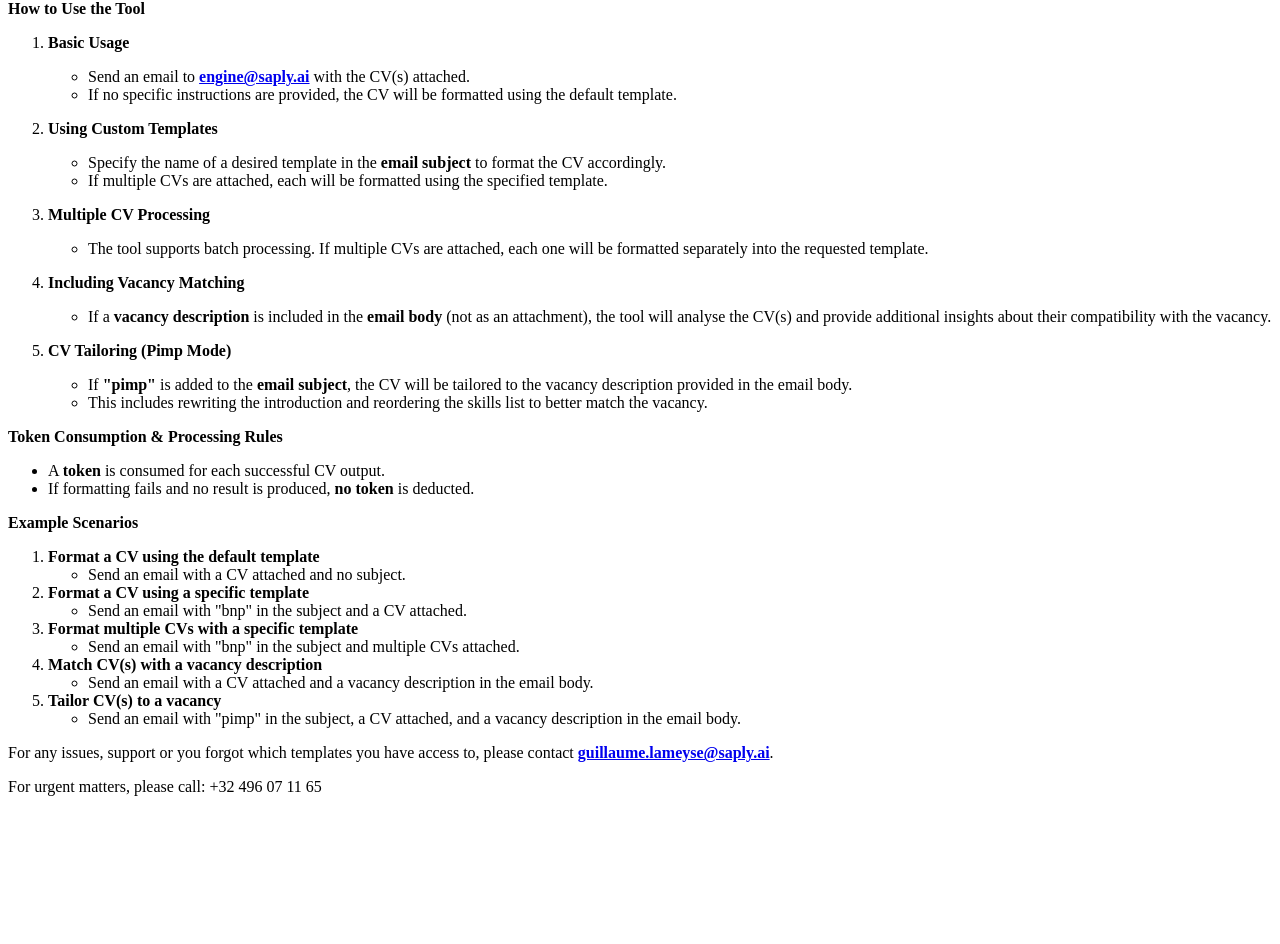
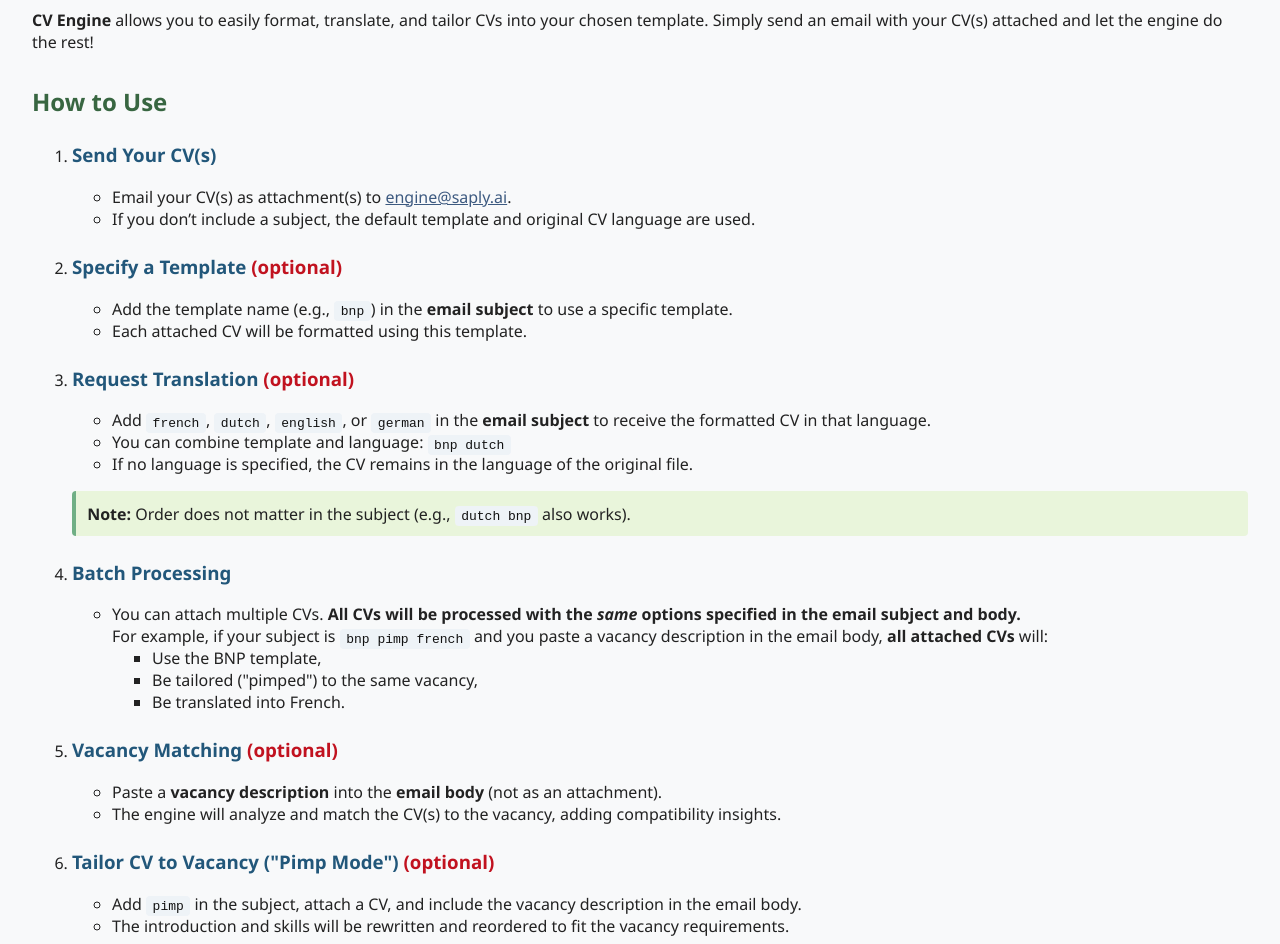
Before and after one commit to Saply-ai/cv-engine-manual, a plain HTML site: page index.html in a window 1280 px wide. Shown: the part 118-1062 px from the top of the page. Before the commit the page ends 930 px from the top, so only its background shows below. Drawn offline with Linux system fonts and the light colour scheme.

Commit message:
Update index.html

```diff
--- a/index.html
+++ b/index.html
@@ -1,64 +1,147 @@
+<!DOCTYPE html>
+<html lang="en">
+<head>
+  <meta charset="UTF-8">
+  <title>CV Engine - User Manual</title>
+  <style>
+    body { font-family: "Segoe UI", Arial, sans-serif; color: #222; background: #f8f9fa; margin: 0; padding: 2rem; }
+    h1 { font-size: 2.2rem; color: #334e68; }
+    h2 { color: #386641; margin-top: 2rem; }
+    h3 { color: #22577a; margin-top: 1.5rem; }
+    ul, ol { margin-bottom: 1rem; }
+    code, pre { background: #eef3f7; color: #111; border-radius: 4px; padding: 0.2em 0.5em; }
+    .note { background: #e9f5db; padding: 0.7rem; border-left: 4px solid #70af85; margin-bottom: 1.2rem; border-radius: 4px; }
+    .important { color: #c1121f; font-weight: bold; }
+    a { color: #3d5a80; text-decoration: underline; }
+    .example { background: #e0e0e0; padding: 0.7rem; border-radius: 4px; margin-bottom: 1rem; }
+    .contact { margin-top: 2rem; font-size: 1.06rem; }
+    .token { color: #005f73; }
+  </style>
+</head>
+<body>
 
-<h1 id="user-manual-cv-engine">User Manual - CV Engine</h1>
-<p><strong>Overview</strong> The CV Engine allows users to format CVs into predefined templates by simply sending an email with the CV(s) as an attachment. The tool automatically processes the CV(s) and returns the formatted output.</p>
-<p><strong>How to Use the Tool</strong></p>
+<h1>CV Engine &mdash; User Manual</h1>
+<p>
+  <strong>CV Engine</strong> allows you to easily format, translate, and tailor CVs into your chosen template. Simply send an email with your CV(s) attached and let the engine do the rest!
+</p>
+
+<h2>How to Use</h2>
+
 <ol>
-<li><p><strong>Basic Usage</strong></p>
+  <li>
+    <h3>Send Your CV(s)</h3>
     <ul>
-<li>Send an email to <strong><a href="mailto:engine@saply.ai">engine@saply.ai</a></strong> with the CV(s) attached.</li>
-<li>If no specific instructions are provided, the CV will be formatted using the default template.</li>
+      <li>Email your CV(s) as attachment(s) to <a href="mailto:engine@saply.ai">engine@saply.ai</a>.</li>
+      <li>If you don’t include a subject, the default template and original CV language are used.</li>
     </ul>
   </li>
-<li><p><strong>Using Custom Templates</strong></p>
+  <li>
+    <h3>Specify a Template <span class="important">(optional)</span></h3>
     <ul>
-<li>Specify the name of a desired template in the <strong>email subject</strong> to format the CV accordingly.</li>
-<li>If multiple CVs are attached, each will be formatted using the specified template.</li>
+      <li>Add the template name (e.g., <code>bnp</code>) in the <strong>email subject</strong> to use a specific template.</li>
+      <li>Each attached CV will be formatted using this template.</li>
     </ul>
   </li>
-<li><p><strong>Multiple CV Processing</strong></p>
+  <li>
+    <h3>Request Translation <span class="important">(optional)</span></h3>
     <ul>
-<li>The tool supports batch processing. If multiple CVs are attached, each one will be formatted separately into the requested template.</li>
+      <li>Add <code>french</code>, <code>dutch</code>, <code>english</code>, or <code>german</code> in the <strong>email subject</strong> to receive the formatted CV in that language.</li>
+      <li>You can combine template and language: <code>bnp dutch</code></li>
+      <li>If no language is specified, the CV remains in the language of the original file.</li>
+    </ul>
+    <div class="note">
+      <strong>Note:</strong> Order does not matter in the subject (e.g., <code>dutch bnp</code> also works).
+    </div>
+  </li>
+  <li>
+  <h3>Batch Processing</h3>
+  <ul>
+    <li>
+      You can attach multiple CVs. <strong>All CVs will be processed with the <em>same</em> options specified in the email subject and body.</strong>
+      <br>
+      For example, if your subject is <code>bnp pimp french</code> and you paste a vacancy description in the email body, <strong>all attached CVs</strong> will:
+      <ul>
+        <li>Use the BNP template,</li>
+        <li>Be tailored ("pimped") to the same vacancy,</li>
+        <li>Be translated into French.</li>
       </ul>
     </li>
-<li><p><strong>Including Vacancy Matching</strong></p>
-<ul>
-<li>If a <strong>vacancy description</strong> is included in the <strong>email body</strong> (not as an attachment), the tool will analyse the CV(s) and provide additional insights about their compatibility with the vacancy.</li>
   </ul>
 </li>
-<li><p><strong>CV Tailoring (Pimp Mode)</strong></p>
+
+  <li>
+    <h3>Vacancy Matching <span class="important">(optional)</span></h3>
     <ul>
-<li>If <strong>&quot;pimp&quot;</strong> is added to the <strong>email subject</strong>, the CV will be tailored to the vacancy description provided in the email body.</li>
-<li>This includes rewriting the introduction and reordering the skills list to better match the vacancy.</li>
+      <li>Paste a <strong>vacancy description</strong> into the <strong>email body</strong> (not as an attachment).</li>
+      <li>The engine will analyze and match the CV(s) to the vacancy, adding compatibility insights.</li>
+    </ul>
+  </li>
+  <li>
+    <h3>Tailor CV to Vacancy ("Pimp Mode") <span class="important">(optional)</span></h3>
+    <ul>
+      <li>Add <code>pimp</code> in the subject, attach a CV, and include the vacancy description in the email body.</li>
+      <li>The introduction and skills will be rewritten and reordered to fit the vacancy requirements.</li>
     </ul>
   </li>
 </ol>
-<p><strong>Token Consumption &amp; Processing Rules</strong></p>
+
+<h2>Token Usage & Processing Rules</h2>
 <ul>
-<li>A <strong>token</strong> is consumed for each successful CV output.</li>
-<li>If formatting fails and no result is produced, <strong>no token</strong> is deducted.</li>
+  <li>One <span class="token">token</span> is used for each successful CV output.</li>
+  <li><span class="important">No token</span> is used if processing fails and no result is produced.</li>
 </ul>
-<p><strong>Example Scenarios</strong></p>
-<ol>
-<li><strong>Format a CV using the default template</strong><ul>
-<li>Send an email with a CV attached and no subject.</li>
+
+<h2>Examples</h2>
+<div class="example">
+  <strong>Format a CV using the default template:</strong>
+  <ul>
+    <li>Send an email with a CV attached and <strong>no subject</strong>.</li>
   </ul>
-</li>
-<li><strong>Format a CV using a specific template</strong><ul>
-<li>Send an email with &quot;bnp&quot; in the subject and a CV attached.</li>
+</div>
+<div class="example">
+  <strong>Format a CV using a specific template:</strong>
+  <ul>
+    <li>Subject: <code>bnp</code><br>Attach CV(s).</li>
   </ul>
-</li>
-<li><strong>Format multiple CVs with a specific template</strong><ul>
-<li>Send an email with &quot;bnp&quot; in the subject and multiple CVs attached.</li>
+</div>
+<div class="example">
+  <strong>Format a CV in a specific language:</strong>
+  <ul>
+    <li>Subject: <code>dutch</code> (for Dutch output)</li>
+    <li>Or combine: <code>bnp german</code> (use template BNP and translate to German)</li>
+    <li>Attach CV(s).</li>
   </ul>
-</li>
-<li><strong>Match CV(s) with a vacancy description</strong><ul>
-<li>Send an email with a CV attached and a vacancy description in the email body.</li>
+</div>
+<div class="example">
+  <strong>Batch process multiple CVs:</strong>
+  <ul>
+    <li>Subject: <code>bnp french</code></li>
+    <li>Attach several CVs.</li>
   </ul>
-</li>
-<li><strong>Tailor CV(s) to a vacancy</strong><ul>
-<li>Send an email with &quot;pimp&quot; in the subject, a CV attached, and a vacancy description in the email body.</li>
+</div>
+<div class="example">
+  <strong>Match CV(s) to a vacancy description:</strong>
+  <ul>
+    <li>Attach CV(s), paste vacancy description in the email body.</li>
   </ul>
-</li>
-</ol>
-<p>For any issues, support or you forgot which templates you have access to, please contact <strong><a href="mailto:guillaume.lameyse@saply.ai">guillaume.lameyse@saply.ai</a></strong>.</p>
-<p>For urgent matters, please call: +32 496 07 11 65</p>
+</div>
+<div class="example">
+  <strong>Tailor CV(s) to a vacancy:</strong>
+  <ul>
+    <li>Subject: <code>pimp</code> (or <code>pimp dutch</code>, etc.)</li>
+    <li>Attach CV(s), paste vacancy in the email body.</li>
+  </ul>
+</div>
+
+<div class="contact">
+  <p>
+    <strong>Need help or have questions?</strong><br>
+    Contact: <a href="mailto:guillaume.lameyse@saply.ai">guillaume.lameyse@saply.ai</a>
+  </p>
+  <p>
+    <strong>Urgent?</strong> Call: +32 496 07 11 65
+  </p>
+</div>
+
+</body>
+</html>
```
Lines whose indentation alone changed are shown as unchanged.
